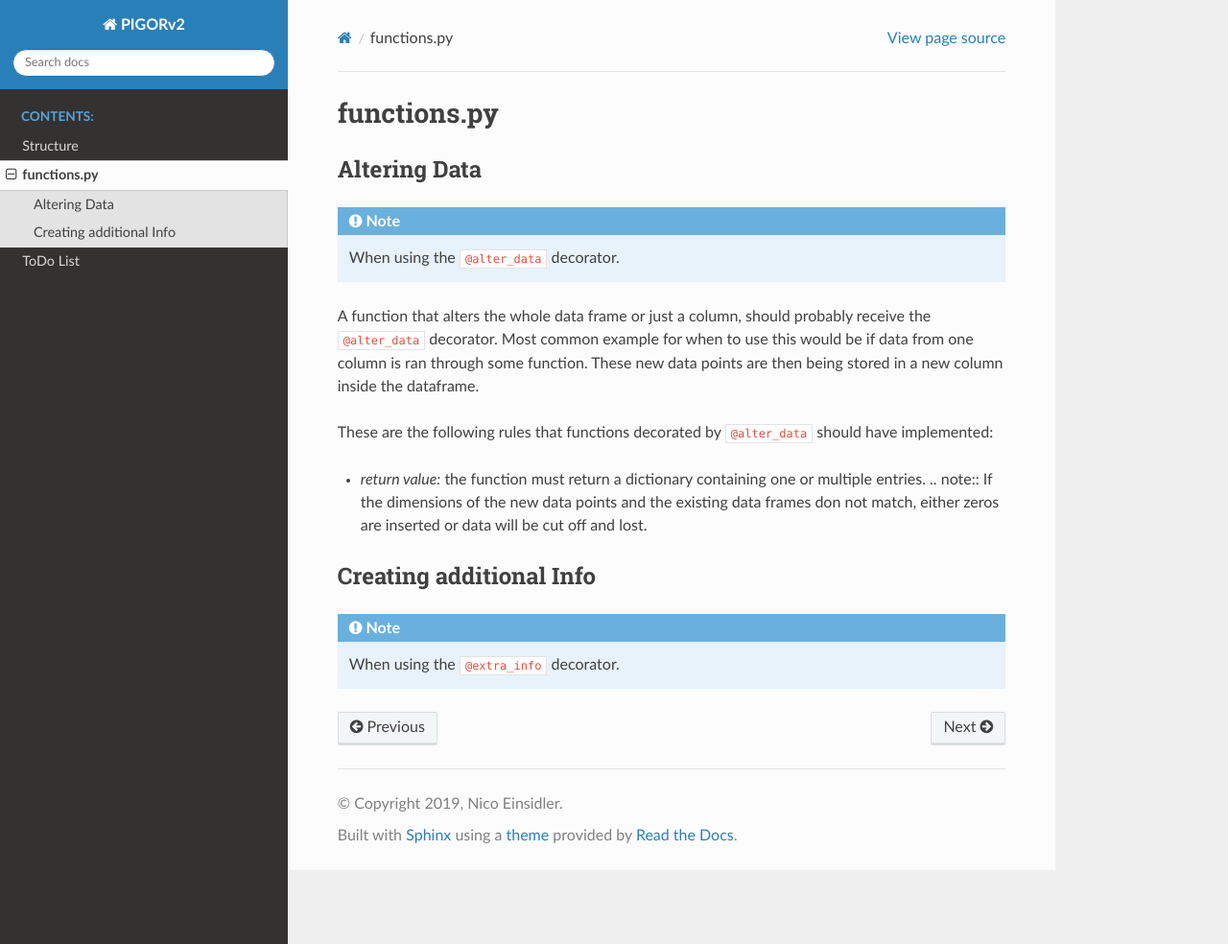
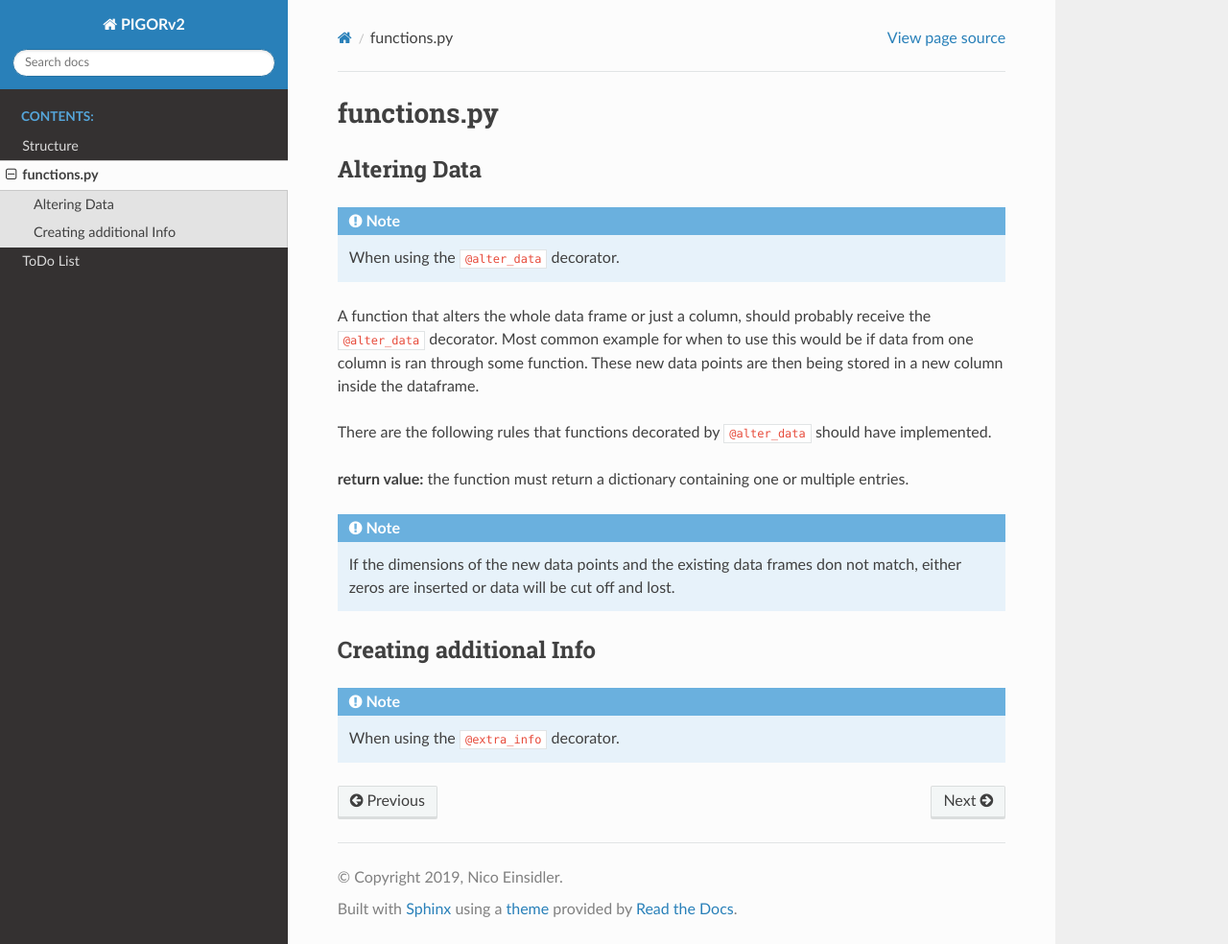
Before and after one commit to nicoeinsidler/pigor2, a Sphinx documentation site: the page built from docs/functions-py.rst, in a window 1280 px wide and 984 px high. Shown: the whole window at 96% size. Built offline with Sphinx 7.4.7 and the Read the Docs theme 2.0.0, drawn with Linux system fonts in a browser that asks for light colours.

Commit message:
corrected syntax

```diff
--- a/docs/functions-py.rst
+++ b/docs/functions-py.rst
@@ -8,10 +8,11 @@ Altering Data
 
 A function that alters the whole data frame or just a column, should probably receive the :code:`@alter_data` decorator. Most common example for when to use this would be if data from one column is ran through some function. These new data points are then being stored in a new column inside the dataframe.
 
-These are the following rules that functions decorated by :code:`@alter_data` should have implemented:
+There are the following rules that functions decorated by :code:`@alter_data` should have implemented.
 
--   *return value:* the function must return a dictionary containing one or multiple entries.
-    .. note:: If the dimensions of the new data points and the existing data frames don not match, either zeros are inserted or data will be cut off and lost.
+**return value:** the function must return a dictionary containing one or multiple entries.
+
+.. note:: If the dimensions of the new data points and the existing data frames don not match, either zeros are inserted or data will be cut off and lost.
 
 
 Creating additional Info
```
